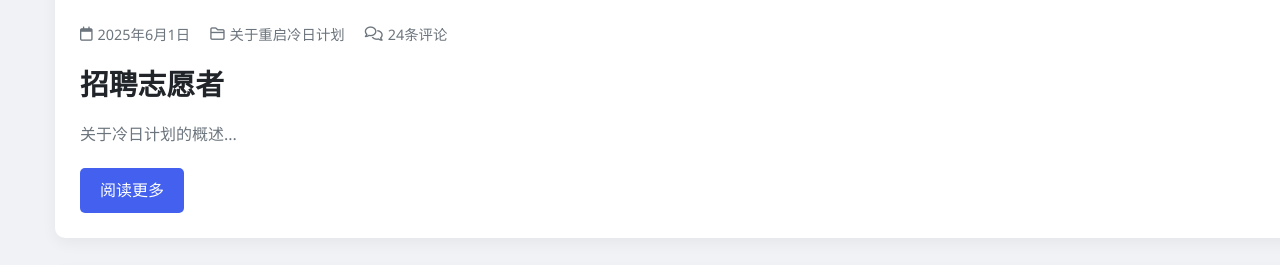
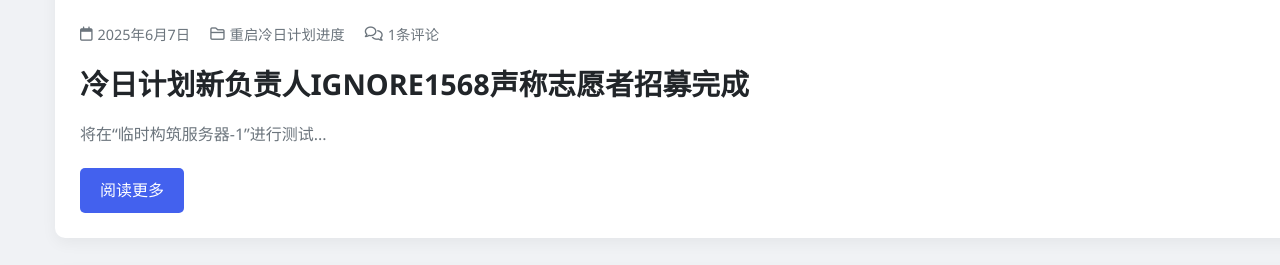
Before and after one commit to BlackCat123768/JJWwot.github.io, a plain HTML site: page index.html in a window 1280 px wide. Shown: the part 360-625 px from the top of the page. Drawn offline with Linux system fonts and the light colour scheme; grey boxes are pictures that could not be loaded.

Commit message:
Update new message

```diff
--- a/index.html
+++ b/index.html
@@ -501,6 +501,22 @@
             <section class="articles">
                 <article class="article-card">
                     <div class="article-image">
+                        <img src="https://images.unsplash.com/photo-1555066931-4365d14bab8c?ixlib=rb-1.2.1&auto=format&fit=crop&w=1350&q=80" alt="冷日计划重启">
+                    </div>
+                    <div class="article-content">
+                        <div class="article-meta">
+                            <span><i class="far fa-calendar"></i> 2025年6月7日</span>
+                            <span><i class="far fa-folder"></i> 重启冷日计划进度</span>
+                            <span><i class="far fa-comments"></i> 1条评论</span>
+                        </div>
+                        <h2 class="article-title"><a href="#">冷日计划新负责人IGNORE1568声称志愿者招募完成</a></h2>
+                        <p class="article-excerpt">将在“临时构筑服务器-1”进行测试...</p>
+                        <a href="#" class="read-more">阅读更多</a>
+                    </div>
+                </article>
+
+                <article class="article-card">
+                    <div class="article-image">
                         <img src="https://images.unsplash.com/photo-1499750310107-5fef28a66643?ixlib=rb-1.2.1&auto=format&fit=crop&w=1350&q=80" alt="冷日计划">
                     </div>
                     <div class="article-content">
```
